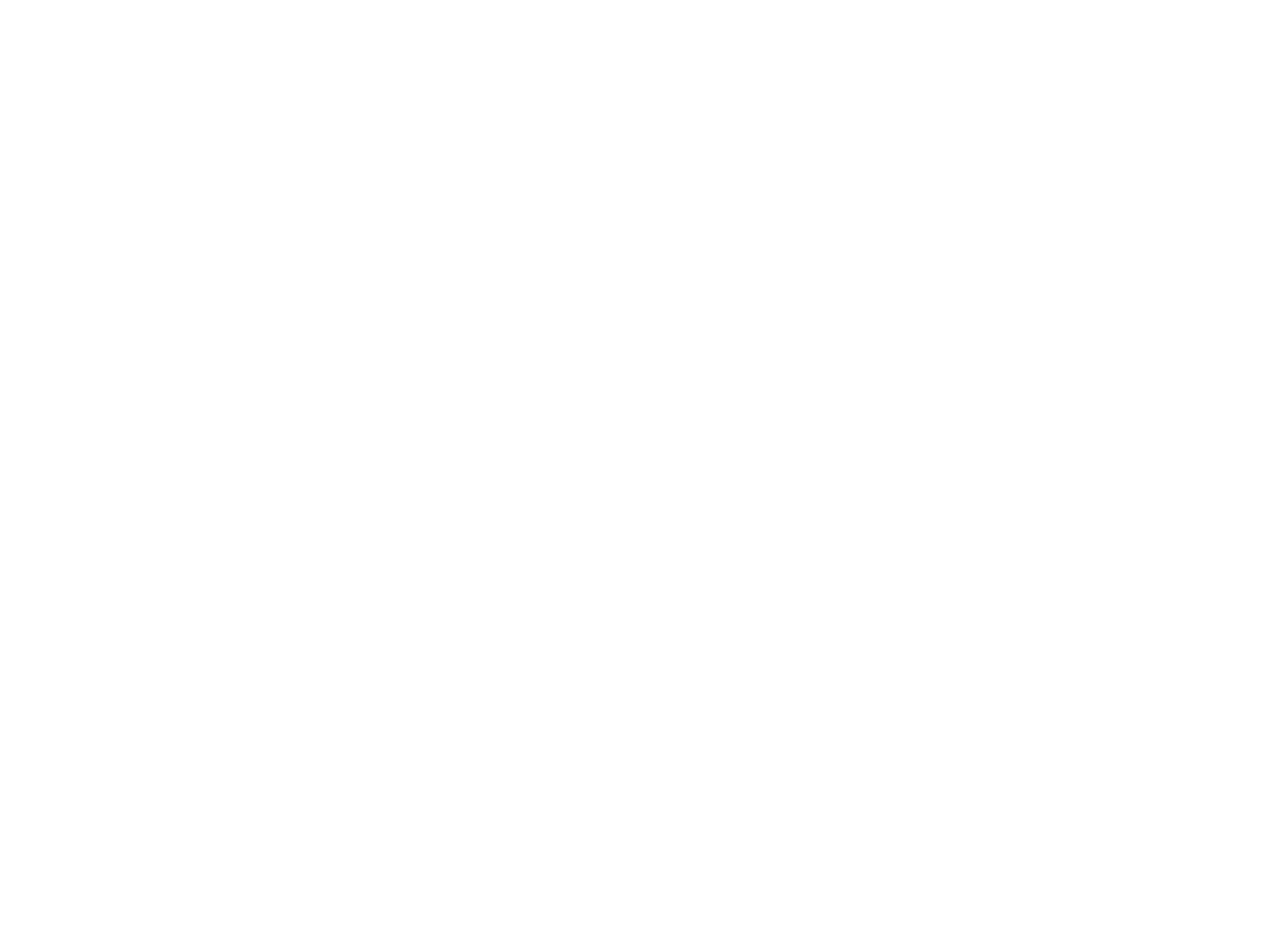
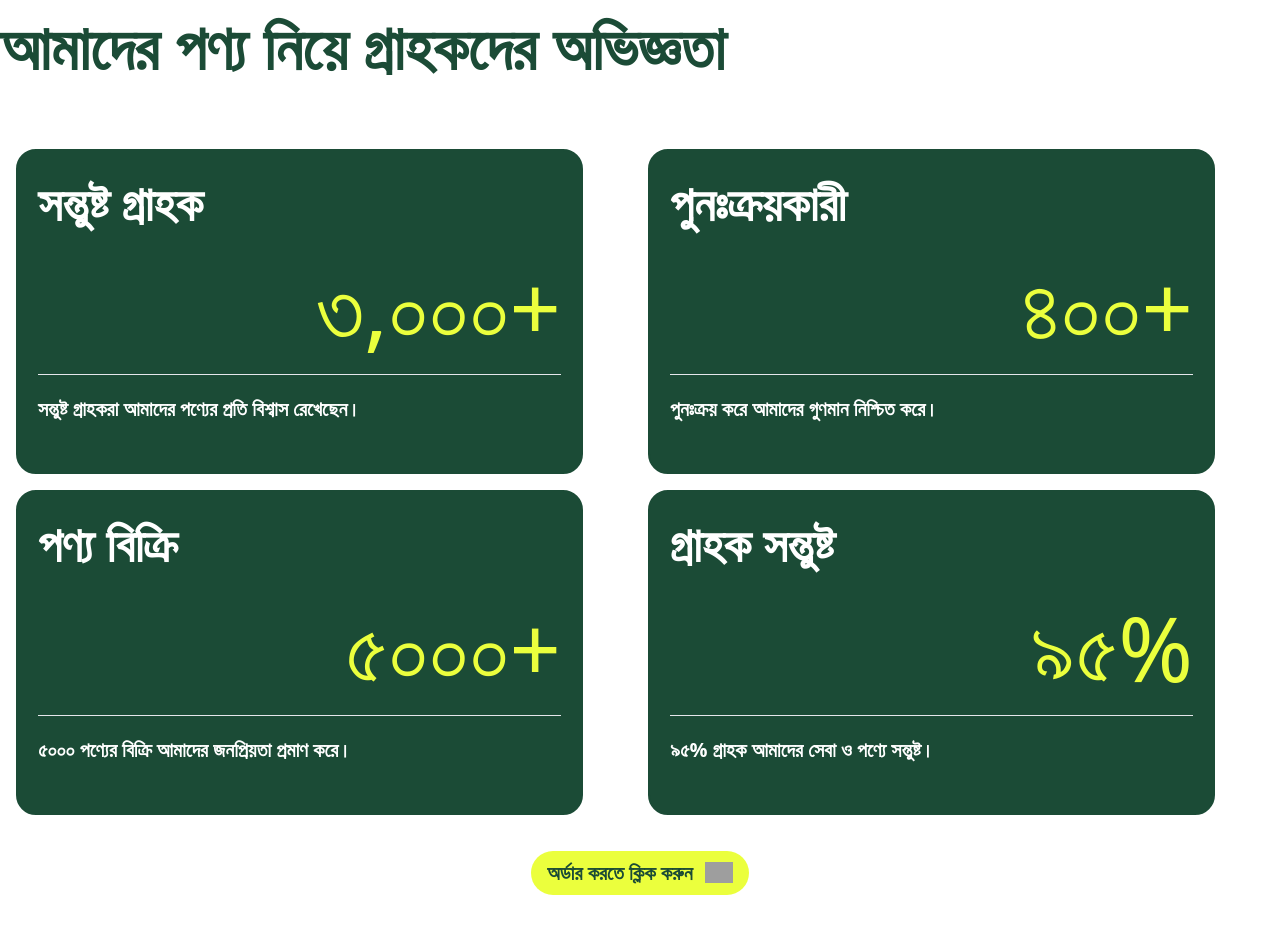
Before and after one commit to deveshbis/task_tailwind_css, a Nuxt app: page / in a window 1280 px wide. Shown: the part 2460-3394 px from the top of the page. Before the commit the page ends 2240 px from the top, so only its background shows below. Built offline with nearby package versions, Linux system fonts and the light colour scheme; grey boxes are pictures that could not be loaded.

Commit message:
added client experience section in tailwind css

```diff
--- a/pages/index.vue
+++ b/pages/index.vue
@@ -1,12 +1,14 @@
 <template>
   <div>
     <div>
+      <!-- Logo Section -->
       <nav>
         <img
           src="/assets/images/Group.png"
           class="mx-auto w-44 h-24 mt-4"
           alt="" />
       </nav>
+      <!-- Header section -->
       <header>
         <h1
           class="text-center text-[60px] text-[#1B4B36] font-['Hind_Siliguri'] font-bold mt-10">
@@ -39,8 +41,8 @@
     </div>
 
     <!-- Fetures Sections -->
-    <div class="bg-[#FAFFCE] mt-10">
-      <div class="max-w-7xl mx-auto">
+    <div class="bg-[#FAFFCE] mt-10 py-20">
+      <div class="max-w-7xl mx-auto ">
         <div>
           <h1 class="text-[68.64px] text-[#1B4B36] font-bold">
             স্মার্টওয়াচের একাধিক ফিচার <br />
@@ -121,9 +123,52 @@
         </div>
       </div>
       <button
-        class="flex justify-center items-center gap-3 mx-auto mt-5 bg-[#1B4B36] text-[#EBFF3D] px-4 py-2 rounded-3xl text-xl font-bold mb-5 transition duration-700 ease-in-out">
+        class="flex justify-center items-center gap-3 mx-auto mt-5 bg-[#1B4B36] text-[#EBFF3D] px-4 py-2 rounded-3xl text-xl font-bold transition duration-700 ease-in-out">
         অর্ডার করতে ক্লিক করুন
         <img src="/assets/images/Vector2.png" class="w-7" alt="" />
+      </button>
+    </div>
+
+    <!-- Client Experience Section -->
+    <div class="mt-20 mb-20">
+      <div class="max-w-7xl mx-auto">
+        <div class="mt-10 mb-10">
+          <h1 class="text-[62px] text-[#1B4B36] font-bold">
+            আমাদের পণ্য নিয়ে গ্রাহকদের অভিজ্ঞতা
+          </h1>
+        </div>
+        <div class="grid grid-cols-2 gap-4 p-4">
+          <div class="border-solid border-2 border-[#1B4B36] w-[567px] h-[325px] px-5 py-4 bg-[#1B4B36] rounded-[20px]">
+            <h2 class="text-[48px] text-white font-bold">সন্তুষ্ট গ্রাহক</h2>
+            <p class="text-[90px] text-[#EBFF3D] text-end">৩,০০০+</p>
+            <hr />
+            <h3 class="text-xl mt-5 text-white font-semibold">সন্তুষ্ট গ্রাহকরা আমাদের পণ্যের প্রতি বিশ্বাস রেখেছেন।</h3>
+
+          </div>
+          <div class="border-solid border-2 border-[#1B4B36] w-[567px] h-[325px] px-5 py-4 bg-[#1B4B36] rounded-[20px]">
+            <h2 class="text-[48px] text-white font-bold">পুনঃক্রয়কারী</h2>
+            <p class="text-[90px] text-[#EBFF3D] text-end">৪০০+</p>
+            <hr />
+            <h3 class="text-xl mt-5 text-white font-semibold">পুনঃক্রয় করে আমাদের গুণমান নিশ্চিত করে।</h3>
+          </div>
+          <div class="border-solid border-2 border-[#1B4B36] w-[567px] h-[325px] px-5 py-4 bg-[#1B4B36] rounded-[20px]">
+            <h2 class="text-[48px] text-white font-bold">পণ্য বিক্রি</h2>
+            <p class="text-[90px] text-[#EBFF3D] text-end">৫০০০+</p>
+            <hr />
+            <h3 class="text-xl mt-5 text-white font-semibold">৫০০০ পণ্যের বিক্রি আমাদের জনপ্রিয়তা প্রমাণ করে।</h3>
+          </div>
+          <div class="border-solid border-2 border-[#1B4B36] w-[567px] h-[325px] px-5 py-4 bg-[#1B4B36] rounded-[20px]">
+            <h2 class="text-[48px] text-white font-bold">গ্রাহক সন্তুষ্ট</h2>
+            <p class="text-[90px] text-[#EBFF3D] text-end">৯৫%</p>
+            <hr />
+            <h3 class="text-xl mt-5 text-white font-semibold">৯৫% গ্রাহক আমাদের সেবা ও পণ্যে সন্তুষ্ট।</h3>
+          </div>
+        </div>
+      </div>
+      <button
+        class="flex justify-center items-center gap-3 mx-auto mt-5 bg-[#EBFF3D] text-[#1B4B36] px-4 py-2 rounded-3xl text-xl font-bold mb-5 transition duration-700 ease-in-out">
+        অর্ডার করতে ক্লিক করুন
+        <img src="/assets/images/Vector.png" class="w-7" alt="" />
       </button>
     </div>
   </div>
```
